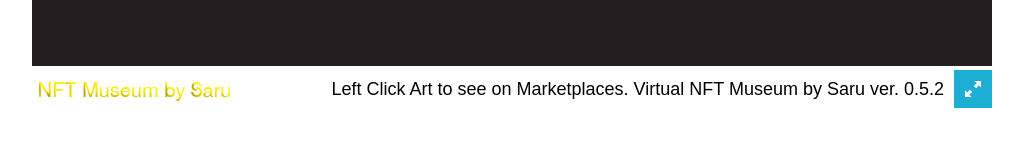
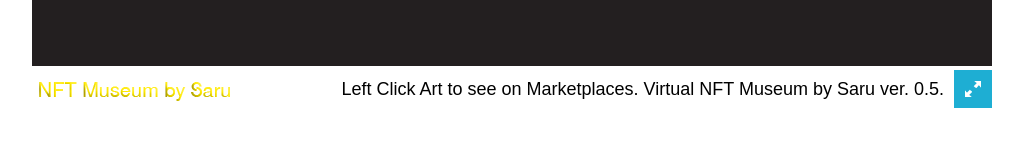
Before and after one commit to Sarupto/nftmuseum, a plain HTML site: page index.html in a window 1280 px wide. Shown: the part 613-760 px from the top of the page, without its empty margins (128-1151 px from the left). Drawn offline with Linux system fonts and the light colour scheme; no server answers.

Commit message:
Update index.html

```diff
--- a/index.html
+++ b/index.html
@@ -33,7 +33,7 @@
       <div id="unity-footer">
         <div id="unity-webgl-logo"></div>
         <div id="unity-fullscreen-button"></div>
-        <div id="unity-build-title">Left Click Art to see on Marketplaces. Virtual NFT Museum by Saru ver. 0.5.2 </div>
+        <div id="unity-build-title">Left Click Art to see on Marketplaces. Virtual NFT Museum by Saru ver. 0.5. </div>
       </div>
     </div>
     <script>
```
